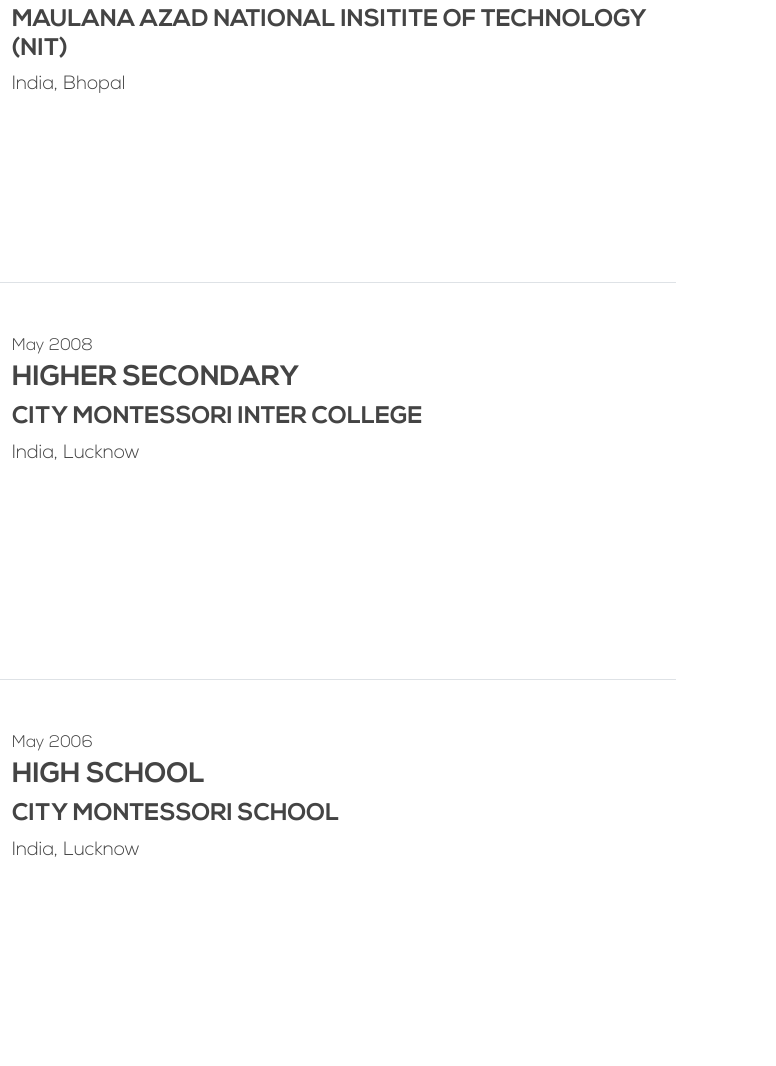
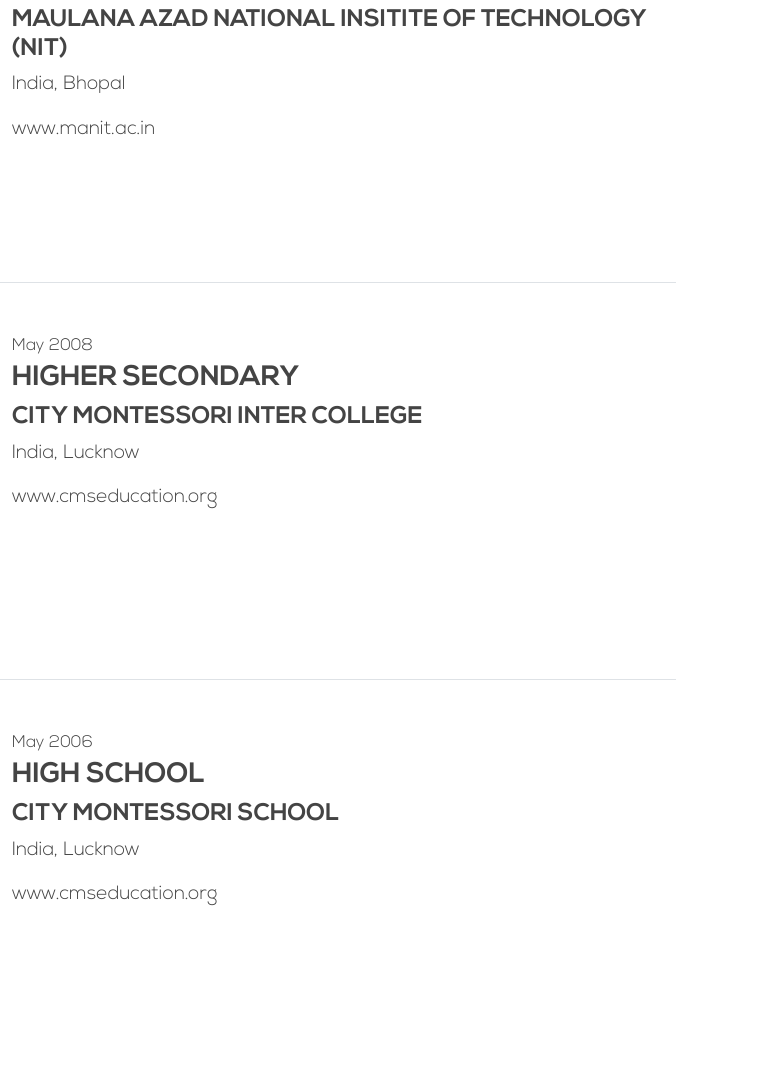
Before and after one commit to ismailfazal/ismail, a plain HTML site: page education/index.html in a window 1280 px wide. Shown: the part 304-1370 px from the top of the page, 504-1280 px from the left. Drawn offline with nearby package versions, Linux system fonts and the light colour scheme.

Commit message:
Update index.html

```diff
--- a/education/index.html
+++ b/education/index.html
@@ -80,6 +80,7 @@
                     <h3>Bachelor of Architecture</h3>
                     <h4>Maulana Azad National Insitite of Technology (NIT)</h4>
                     <p>India, Bhopal</p>
+		    <p>www.manit.ac.in</p>
 		</div></div>
                 <!-- .experience-item -->
                 <div class="media py-5 border-top">
@@ -89,6 +90,7 @@
                     <h3>Higher Secondary</h3>
                     <h4>City Montessori Inter College</h4>
                     <p>India, Lucknow</p>
+		    <p>www.cmseducation.org</p>
                 </div></div>
                 <!-- .experience-item -->
                 <div class="media py-5 border-top">
@@ -98,6 +100,7 @@
                     <h3>High School</h3>
                     <h4>City Montessori School</h4>
                     <p>India, Lucknow</p>
+		    <p>www.cmseducation.org</p>
                 </div></div>
                 <!-- .experience-item -->
             </div>
```
